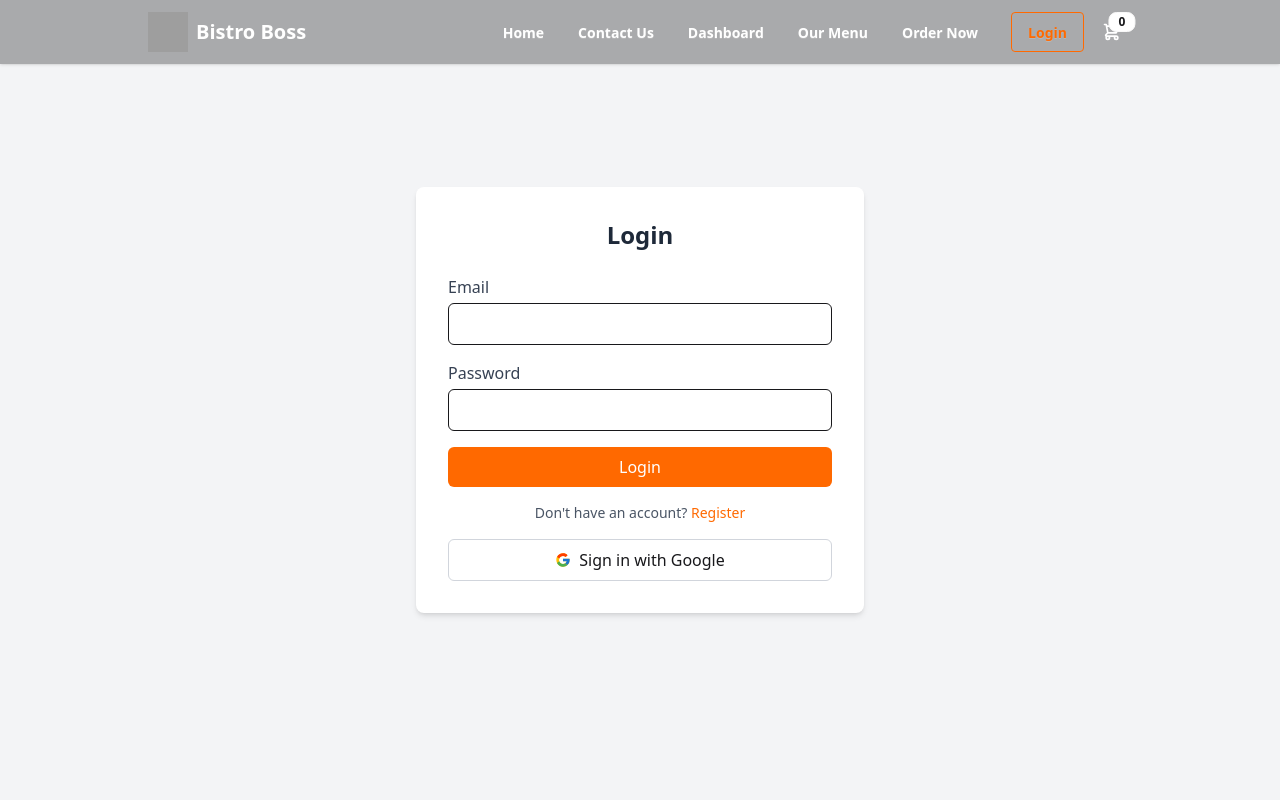
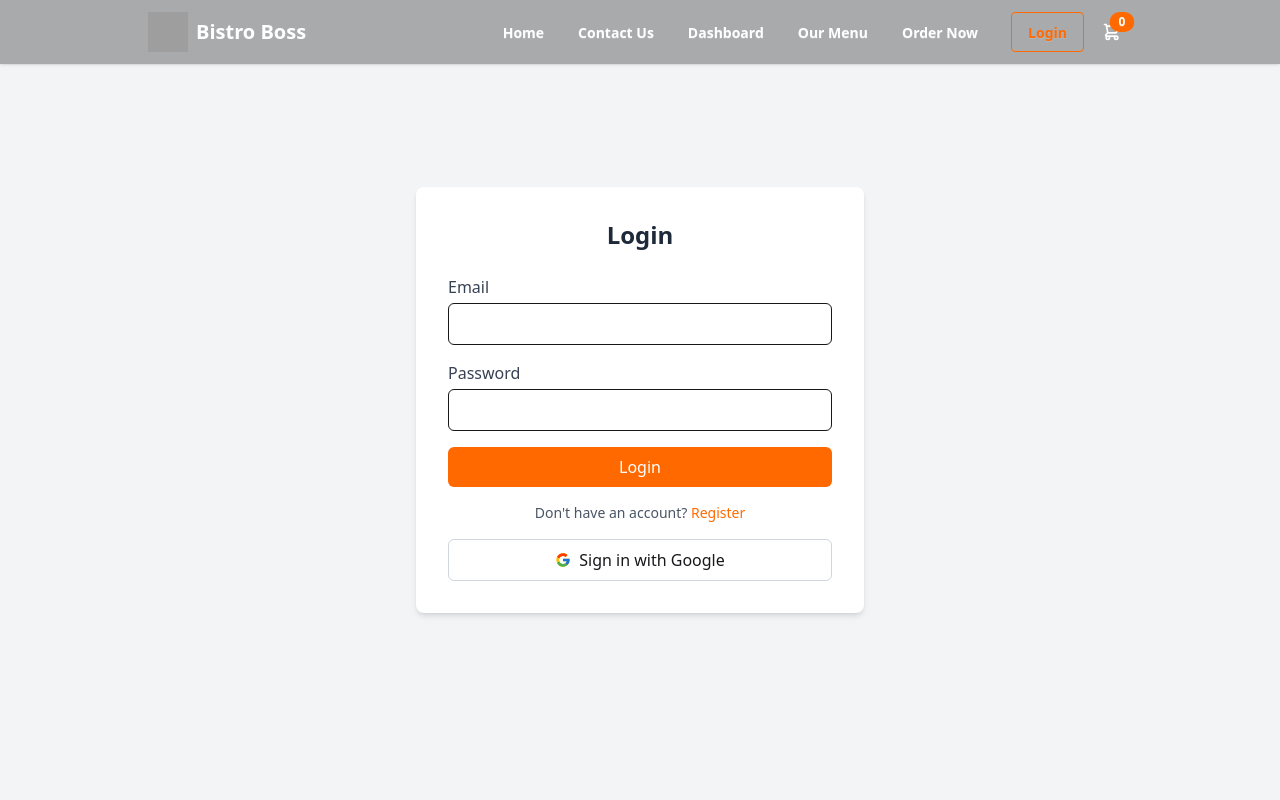
Before and after one commit to ashibullah/Bistro-Boss-Client, a React (Vite) app: page /login in a window 1280 px wide. Shown: the top 800 px of the page. Built offline with nearby package versions, Linux system fonts and the light colour scheme; no server answers; grey boxes are pictures that could not be loaded.

Commit message:
cart state Managed

```diff
--- a/src/Components/Navbar.jsx
+++ b/src/Components/Navbar.jsx
@@ -1,12 +1,20 @@
-import React, { useContext, useState } from 'react';
+import React, { useEffect, useState } from 'react';
 import logo from '../assets/logo.png';
 import { NavLink } from 'react-router-dom';
-import { AuthContext } from '../Provider/AuthProvider';
+import useAuth from '../Hooks/useAuth';
+
+
 
 const Navbar = () => {
   const [menuOpen, setMenuOpen] = useState(false);
-  const { logOut, user, setUser } = useContext(AuthContext);
-  // console.log(user);
+  const { logOut, user, setUser, cart  } = useAuth();
+  // console.log(cart);
+  useEffect(() => {
+    if (user) {
+      console.log(cart.length);
+    }
+  },[cart]);
+
 
   const handleLogout = () => {
     logOut()
@@ -73,13 +81,13 @@ const Navbar = () => {
                     d="M3 3h2l.4 2M7 13h10l4-8H5.4M7 13L5.4 5M7 13l-2.293 2.293c-.63.63-.184 1.707.707 1.707H17m0
                     0a2 2 0 100 4 2 2 0 000-4zm-8 2a2 2 0 11-4 0 2 2 0 014 0z" />
                 </svg>
-                <span className="badge badge-sm indicator-item">0</span>
+                <span className="badge badge-sm indicator-item bg-orange-500 border-none  rounded-full text-white">{cart.length}</span>
               </div>
             </div>
             <div tabIndex={0} className="card card-compact dropdown-content bg-base-100 z-50 mt-3 w-52 shadow text-black">
               <div className="card-body">
-                <span className="text-lg font-bold">0 Items</span>
-                <span className="text-info">Subtotal: $0</span>
+                <span className="text-lg font-bold">{cart.length} Items</span>
+                <span className="text-info">Subtotal: </span>
                 <div className="card-actions">
                   <button className="btn btn-primary btn-block">View cart</button>
                 </div>
--- a/src/Components/Shared/MenuBox.jsx
+++ b/src/Components/Shared/MenuBox.jsx
@@ -5,7 +5,7 @@ const MenuBox = ({menu}) => {
         <div>
             <div className="grid grid-cols-1 md:grid-cols-2 lg:grid-cols-2 gap-4 mx-auto max-w-4xl p-10">
                     {menu.map(item => (
-                        <div key={item.id} className="flex items-center gap-2">
+                        <div key={item._id} className="flex items-center gap-2">
                             <img style={{borderRadius: '0 200px 200px 200px'}} src={item.image} alt={item.name} className="w-24 h-24  object-cover rounded" />
                            <div>
                            <h3 className="text-md font-semibold mt-2 uppercase">{item.name}--------</h3>
--- a/src/Components/Shared/MenuCard.jsx
+++ b/src/Components/Shared/MenuCard.jsx
@@ -11,7 +11,8 @@ const MenuCard = ({ menu }) => {
     const { currentPosts } = usePagination(menu);
 
 
-    const { user } = useAuth();
+
+    const { user , setCart ,cart} = useAuth();
     // console.log(user.email);
     const addToCart = (menuItem) => {
         // console.log(location.pathname);
@@ -29,6 +30,10 @@ const MenuCard = ({ menu }) => {
             .then((res)=>{
                 // console.log(res.data);
                 if(res.data.insertedId){
+                    // console.log("Added to cart successfully", res.data);
+                        const newCart = [...cart, res.data];
+                        setCart(newCart);
+                        // console.log("Updated cart:", newCart);
                         toast.success("Added to cart successfully", { duration: 2000 });
                     }
                 }).catch((error) => {
--- a/src/Provider/AuthProvider.jsx
+++ b/src/Provider/AuthProvider.jsx
@@ -1,6 +1,7 @@
 import { createContext, useEffect, useState } from "react";
 import { createUserWithEmailAndPassword, getAuth, GoogleAuthProvider, onAuthStateChanged, signInWithEmailAndPassword, signInWithPopup, signOut, updateProfile } from "firebase/auth";
 import { app } from "../Firebase/firebase.config";
+import { axiosInstance } from "../axios/axiosInstance";
 
 export const AuthContext = createContext(null);
 const provider = new GoogleAuthProvider();
@@ -11,6 +12,9 @@ const AuthProvider = ({children}) => {
 
     const [user, setUser] = useState(null);
     const [loading, setLoading] = useState(true);
+    const [cart , setCart] = useState([]);
+
+
 
     const createUser = (email, password) => {
         setLoading(true);
@@ -38,6 +42,13 @@ const AuthProvider = ({children}) => {
         const unsubscribe = onAuthStateChanged(auth, (currentUser) => {
             setUser(currentUser);
             setLoading(false);
+            axiosInstance.get(`/carts?email=${currentUser?.email}`)
+                .then(response => {
+                    setCart(response.data);
+                })
+                .catch(error => {
+                    console.error("Failed to fetch cart:", error);
+                });
         });
         return () => unsubscribe();
     }, []);
@@ -52,7 +63,10 @@ const AuthProvider = ({children}) => {
         loading,
         setLoading,
         googleSignIn,
-        updateUserProfile
+        updateUserProfile,
+        cart,
+        setCart,
+        axiosInstance,
     };
     return (
         <AuthContext.Provider value={authInfo}>
```
